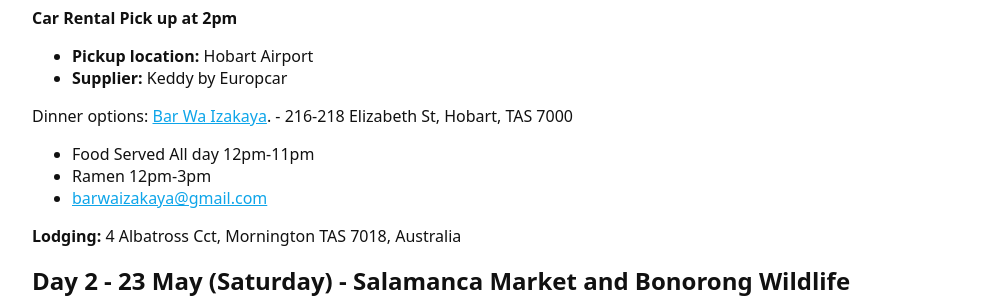
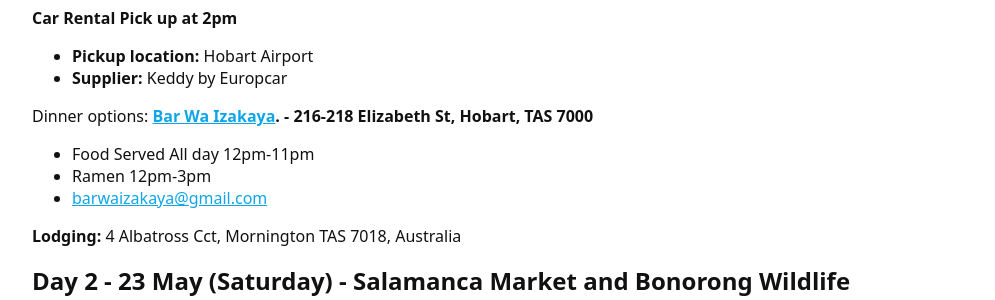
Before and after one commit to zeriahgroup/Travel, a Jekyll site: the page built from travels/2026_Tasmania.md, in a window 1280 px wide. Shown: the part 2631-2931 px from the top of the page, without its empty margins (142-1137 px from the left). Built offline with Jekyll 4.4.1, drawn with Linux system fonts in a browser that asks for light colours.

Commit message:
Update 2026_Tasmania.md

```diff
--- a/travels/2026_Tasmania.md
+++ b/travels/2026_Tasmania.md
@@ -96,7 +96,7 @@ Need to book flight to Hobart
 - **Supplier:** Keddy by Europcar
 
 Dinner options:
-[Bar Wa Izakaya](https://www.barwaizakaya.com/). - 216-218 Elizabeth St, Hobart, TAS 7000
+**[Bar Wa Izakaya](https://www.barwaizakaya.com/). - 216-218 Elizabeth St, Hobart, TAS 7000**
 - Food Served All day 12pm-11pm
 - Ramen 12pm-3pm
 - <barwaizakaya@gmail.com>
```
